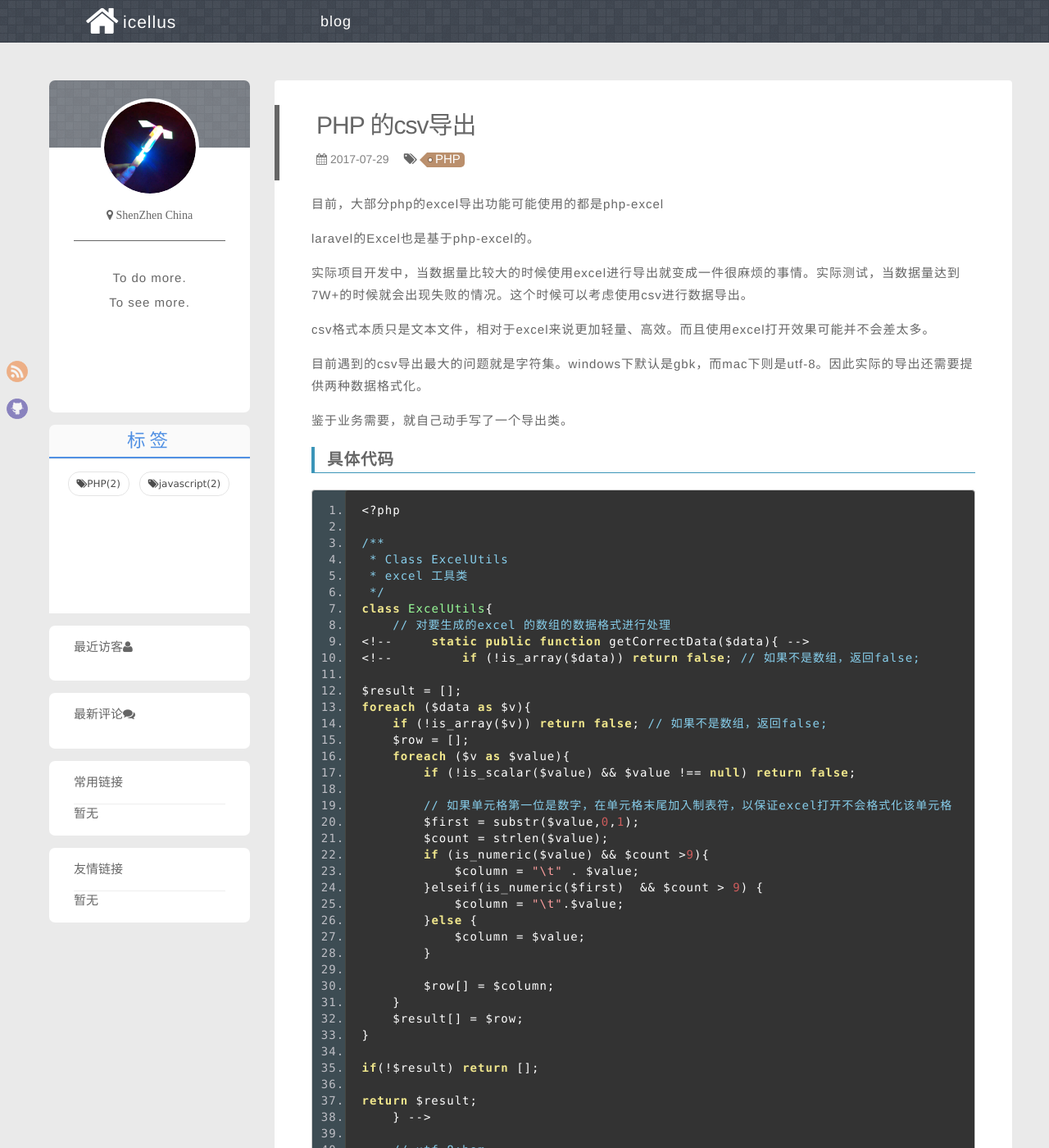
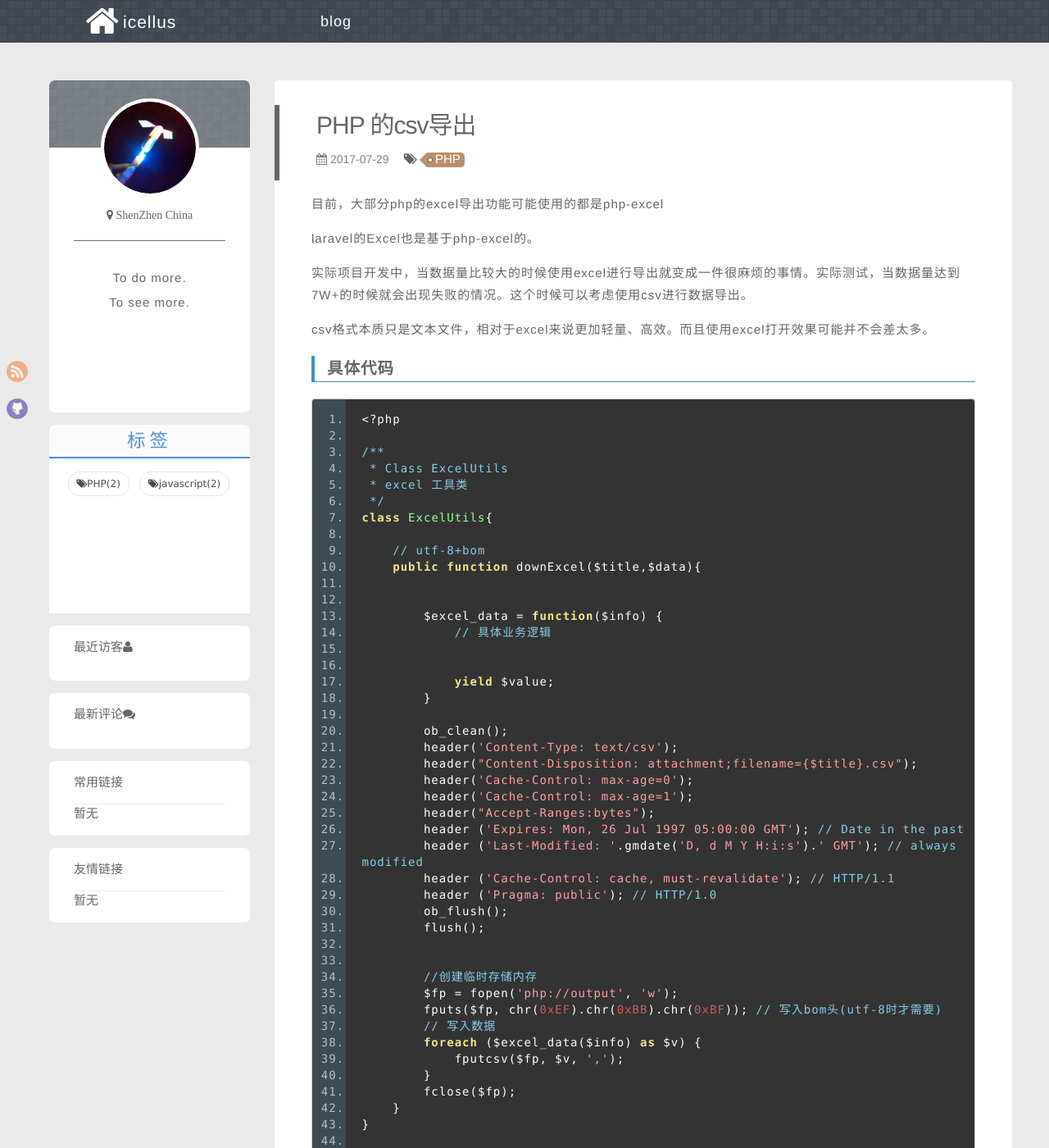
Before and after one commit to icellus/icellus.github.io, a Jekyll site: the page built from _posts/2017-07-29-php-csv.md, in a window 1280 px wide and 1400 px high. Shown: the whole window at 82% size. Built offline with Jekyll 4.4.1, drawn with Linux system fonts in a browser that asks for light colours; comment, search, counter and statistics services are not loaded; some of the changed text lies outside the part shown.

Commit message:
yield csv

````diff
--- a/_posts/2017-07-29-php-csv.md
+++ b/_posts/2017-07-29-php-csv.md
@@ -14,11 +14,7 @@ laravel的Excel也是基于php-excel的。
 
 csv格式本质只是文本文件，相对于excel来说更加轻量、高效。而且使用excel打开效果可能并不会差太多。
 
-目前遇到的csv导出最大的问题就是字符集。windows下默认是gbk，而mac下则是utf-8。因此实际的导出还需要提供两种数据格式化。
 
-
-
-鉴于业务需要，就自己动手写了一个导出类。
 
 # 具体代码
 
@@ -30,42 +26,20 @@ csv格式本质只是文本文件，相对于excel来说更加轻量、高效。
  * excel 工具类
  */
 class ExcelUtils{
-    // 对要生成的excel 的数组的数据格式进行处理
-<!--     static public function getCorrectData($data){ -->
-<!--         if (!is_array($data)) return false; // 如果不是数组，返回false;
 
-$result = [];
-foreach ($data as $v){
-    if (!is_array($v)) return false; // 如果不是数组，返回false;
-    $row = [];
-    foreach ($v as $value){
-        if (!is_scalar($value) && $value !== null) return false;
+    // utf-8+bom
+    public function downExcel($title,$data){
 
-        // 如果单元格第一位是数字，在单元格末尾加入制表符，以保证excel打开不会格式化该单元格
-        $first = substr($value,0,1);
-        $count = strlen($value);
-        if (is_numeric($value) && $count >9){
-            $column = "\t" . $value;
-        }elseif(is_numeric($first)  && $count > 9) {
-            $column = "\t".$value;
-        }else {
-            $column = $value;
+
+        $excel_data = function($info) {
+            // 具体业务逻辑
+
+
+            yield $value;
         }
 
-        $row[] = $column;
-    }
-    $result[] = $row;
-}
-
-if(!$result) return [];
-
-return $result;
-    } -->
-
-    // utf-8+bom
-    static public function downExcel($title,$data){
-//        $title = mb_convert_encoding($title,'utf-8','gbk');
-        header('Content-Type:  application/vnd.ms-excel');
+        ob_clean();
+        header('Content-Type: text/csv');
         header("Content-Disposition: attachment;filename={$title}.csv");
         header('Cache-Control: max-age=0');
         header('Cache-Control: max-age=1');
@@ -74,50 +48,27 @@ return $result;
         header ('Last-Modified: '.gmdate('D, d M Y H:i:s').' GMT'); // always modified
         header ('Cache-Control: cache, must-revalidate'); // HTTP/1.1
         header ('Pragma: public'); // HTTP/1.0
-
         ob_flush();
         flush();
 
+
         //创建临时存储内存
-        $fp = fopen('php://memory','w');
-        fwrite($fp, chr(0xEF).chr(0xBB).chr(0xBF)); // 写入bom头(utf-8时才需要)
+        $fp = fopen('php://output', 'w');
+        fputs($fp, chr(0xEF).chr(0xBB).chr(0xBF)); // 写入bom头(utf-8时才需要)
         // 写入数据
-        foreach($data as $v) {
-            fputcsv($fp,$v,',');
-        }
-        rewind($fp);
-
-        $content = "";
-        while(!feof($fp)){
-            $content .= fread($fp,1024);
+        foreach ($excel_data($info) as $v) {
+            fputcsv($fp, $v, ',');
         }
         fclose($fp);
-
-//        $content = mb_convert_encoding($content,'utf-8','gbk'); // 输出utf-8 格式数据
-        exit($content);
     }
 }
 
 ```
 
-### 实际调用只需要：
-
-```php
-$title = "{$export_time}业绩统计";
-// 处理数据格式
-$excelData = ExcelUtils::getCorrectData($excelData);
-// 下载
-if ($excelData) {
-	if ($version == 2003) {
-		ExcelUtils::downExcel($title, $excelData);
-	} else {
-        ExcelUtils::downloadGbkCsv($title, $excelData);
-	}
-}
-```
 
 # 总结
 
+当数据量比较大的时候，简单地使用生成器来生成数据。
 当然，这种实现方式只是很简单的一个类的调用。
 
 实际的使用中发现，这种方式依旧不是很理想。主要问题出在各种各样的客户使用csv格式时的各种情况。其次就是请求时间过长，需要客户等待的时候可能会长一点。
````
